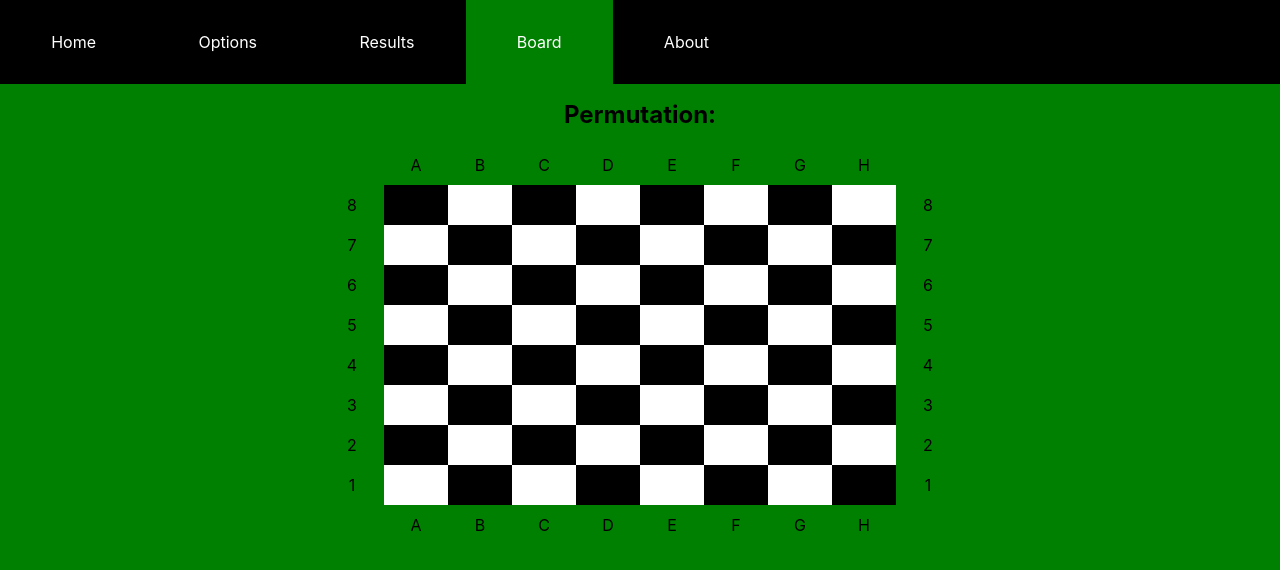
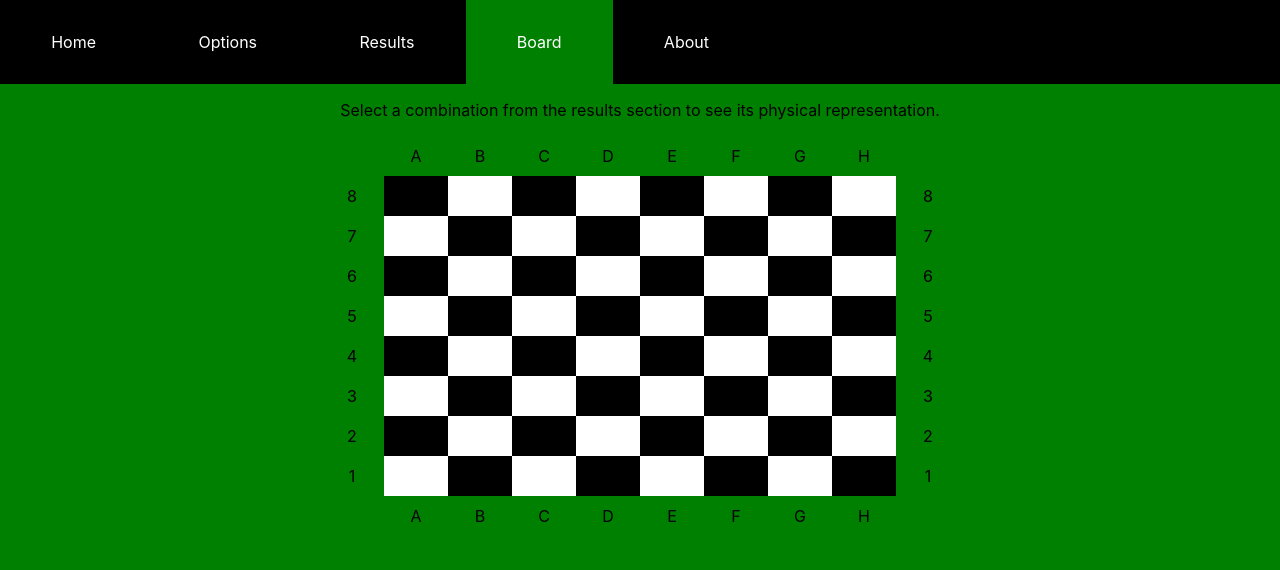
Before and after one commit to nugentmichael1/n-queens, a React (Create React App) app: page /board in a window 1280 px wide. Shown: the top 570 px of the page. Built offline with nearby package versions, Linux system fonts and the light colour scheme.

Commit message:
Board component instruction

```diff
--- a/src/components/Board.js
+++ b/src/components/Board.js
@@ -57,8 +57,10 @@ const Board = ({ size, curCandidate }) => {
     }
     board.push(<XAxisLabels key={size + 2} n={size} />)
 
+    let heading = curCandidate ? <h2>Permutation: {curCandidate.permutation}</h2>: <p>Select a combination from the results section to see its physical representation.</p>
     return <>
-        <h2>Permutation: {curCandidate ? curCandidate.permutation : ""}</h2>
+        {heading}
+        {/* <h2>Permutation: {curCandidate ? curCandidate.permutation : ""}</h2> */}
         <table className="board">
             <tbody>
                 {board}
```
